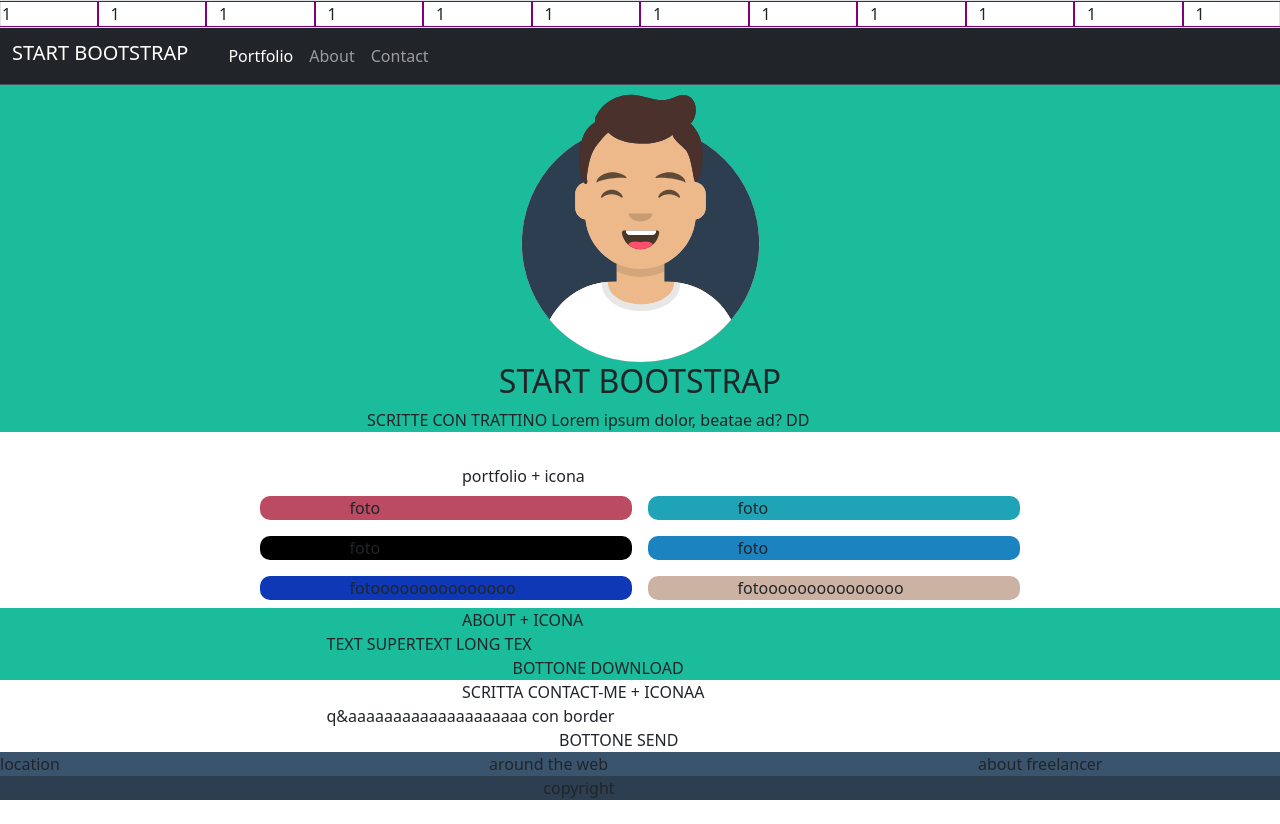
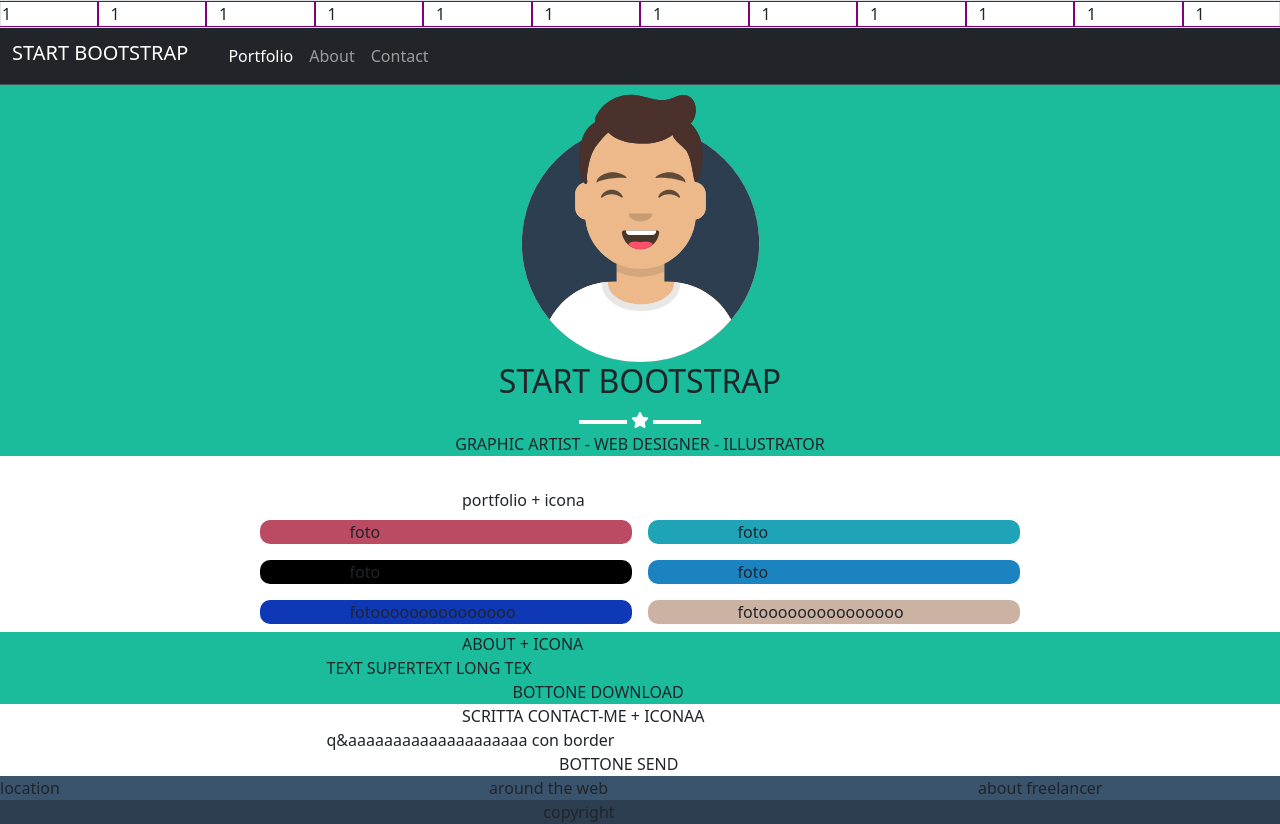
Before and after one commit to Michelazani/html-css-bootstrap-freelancer, a plain HTML site: page index.html in a window 1280 px wide. Before the commit the page ends 800 px from the top, so only its background shows below. Drawn offline with nearby package versions, Linux system fonts and the light colour scheme.

Commit message:
aggiunta icona stella bianca

```diff
--- a/index.html
+++ b/index.html
@@ -65,19 +65,23 @@
             </section>
 
             <section class="jumbo">
-                    <div class="container">
+                    <div class="container text-center">
                         <div class="row d-flex justify-content-center">
                             <div class="col-6 col-md-3 ">
                                 <img src="./img/avatar.svg" alt="">
                             </div>
                         </div>
                         <div class="row d-flex justify-content-center">
-                            <div class="col-6 col-md-5 text-center">
+                            <div class="col-6 col-md-5 ">
                                 <h2 class="my_uppercase">start bootstrap</h2>
+                                <span class="my_border-star"> </span>
+                                <i class="fa-solid fa-star" style="color: #ffffff;"></i>
+                                <span class="my_border-star"> </span>
+
                             </div>
                         </div>
                         <div class="row d-flex justify-content-center">
-                            <div class="col-10 col-md-6">SCRITTE CON TRATTINO Lorem ipsum dolor,  beatae ad? DD</div>
+                            <div class="col-10 col-md-7 my_uppercase">graphic artist - web designer - illustrator</div>
                         </div>
                     </div>
             </section>
--- a/style/style.css
+++ b/style/style.css
@@ -19,7 +19,12 @@ section.jumbo {
     border-radius: 10px;
 }
 
-
+.my_border-star{
+    display: inline-block;
+    width: 3rem;
+    border-bottom: 4px solid white;
+    vertical-align: middle;
+}
 
 
 /* background color icons */
```
